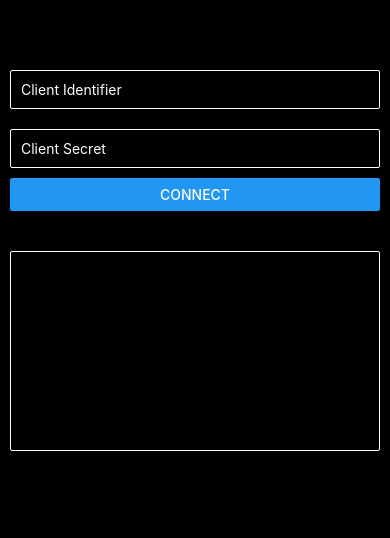
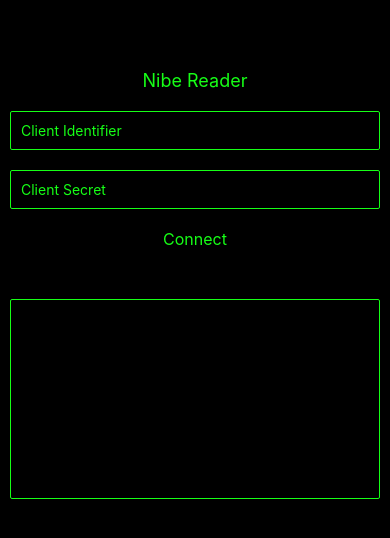
Before and after one commit to tero-paananen/NibeReader, a React Native app: screen / in a window 390 px wide. Shown: the top 538 px of the page. Built offline with nearby package versions, Linux system fonts and the light colour scheme.

Commit message:
UI look updated

```diff
--- a/App.tsx
+++ b/App.tsx
@@ -1,12 +1,12 @@
 import React, {useState} from 'react';
 import {
   Alert,
-  Button,
   ScrollView,
   TextInput,
   View,
   Text,
   StyleSheet,
+  TouchableHighlight,
 } from 'react-native';
 import {
   getDeviceInfo,
@@ -23,10 +23,11 @@ const App = () => {
   return (
     <View style={{flex: 1, backgroundColor: 'black', padding: 10}}>
       <View style={{marginTop: 50}}>
+        <Text style={styles.title}>{'Nibe Reader'}</Text>
         <TextInput
           style={styles.input}
           placeholder={'Client Identifier'}
-          placeholderTextColor={'white'}
+          placeholderTextColor={'#16ff16'}
           value={clientId}
           onChangeText={value => {
             setClientId(value);
@@ -35,14 +36,13 @@ const App = () => {
         <TextInput
           style={styles.input}
           placeholder={'Client Secret'}
-          placeholderTextColor={'white'}
+          placeholderTextColor={'#16ff16'}
           value={clientSecret}
           onChangeText={value => {
             setClientSecret(value);
           }}
         />
-        <Button
-          title="Connect"
+        <TouchableHighlight
           onPress={async () => {
             try {
               setData(['']);
@@ -65,15 +65,17 @@ const App = () => {
             } catch (error: any) {
               Alert.alert('Nibe', error.message);
             }
-          }}
-        />
+          }}>
+          <Text style={styles.btn}>{'Connect'}</Text>
+        </TouchableHighlight>
       </View>
       <ScrollView
         style={styles.list}
+        showsVerticalScrollIndicator={true}
         contentContainerStyle={styles.listContent}>
         {data.map((d, i) => {
           return (
-            <Text style={{color: 'white'}} key={i}>
+            <Text style={styles.listText} key={i}>
               {d}
             </Text>
           );
@@ -85,9 +87,9 @@ const App = () => {
 
 const styles = StyleSheet.create({
   input: {
-    color: 'white',
-    borderColor: 'white',
-    borderWidth: 1,
+    color: '#16ff16',
+    borderColor: '#16ff16',
+    borderWidth: 0.4,
     borderRadius: 2,
     marginVertical: 10,
     padding: 10,
@@ -100,10 +102,29 @@ const styles = StyleSheet.create({
   },
   listContent: {
     padding: 10,
-    borderColor: 'white',
+    borderColor: '#16ff16',
     borderRadius: 2,
-    borderWidth: 1,
+    borderWidth: 0.4,
     minHeight: 200,
+  },
+  listText: {
+    color: '#16ff16',
+    fontSize: 12,
+  },
+  title: {
+    padding: 10,
+    fontSize: 18,
+    alignSelf: 'center',
+    textAlign: 'center',
+    color: '#16ff16',
+  },
+  btn: {
+    padding: 10,
+    minWidth: 100,
+    fontSize: 16,
+    alignSelf: 'center',
+    textAlign: 'center',
+    color: '#16ff16',
   },
 });
 
```
